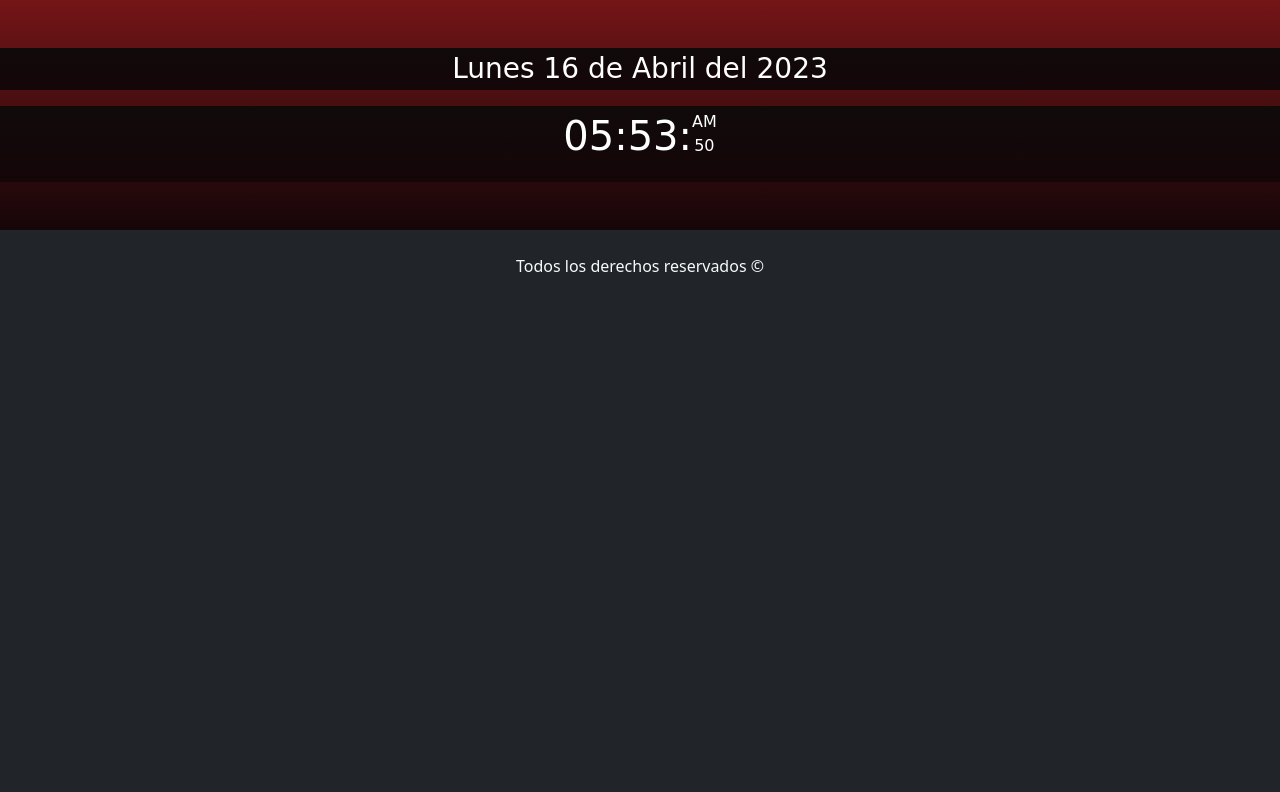
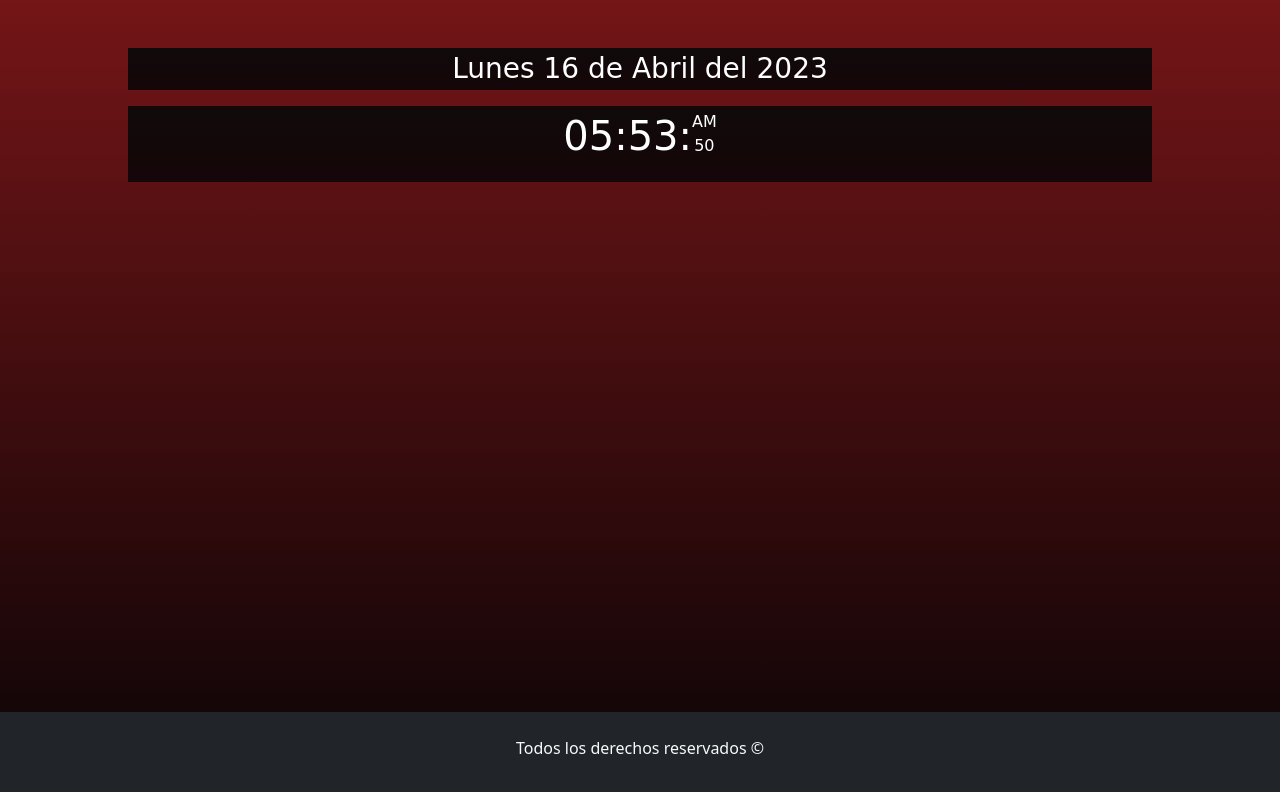
Before and after one commit to maxivega0/ej4tpBom, a plain HTML site: page index.html in a window 1280 px wide. Drawn offline with nearby package versions, Linux system fonts and the light colour scheme; a web font is replaced by a local one.

Commit message:
correcion width y footer pegado al fondo de la pantalla

```diff
--- a/css/style.css
+++ b/css/style.css
@@ -2,6 +2,17 @@
 section{
     font-family: 'Big Shoulders Stencil Text', cursive;
     color: #fff;
+    max-width: 80%;
+    margin: 0 auto;
+}
+body{
+    min-height: 100vh;
+    display: flex;
+    flex-direction: column;
+}
+main{
+    flex-grow: 1;
+    background-color: black;
 }
 
 .fondo{
```
